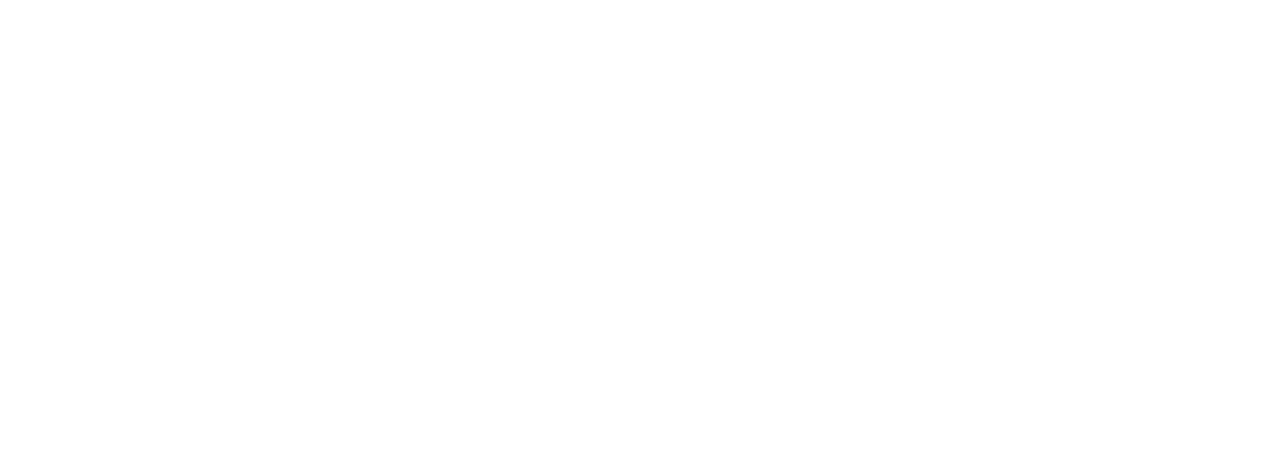
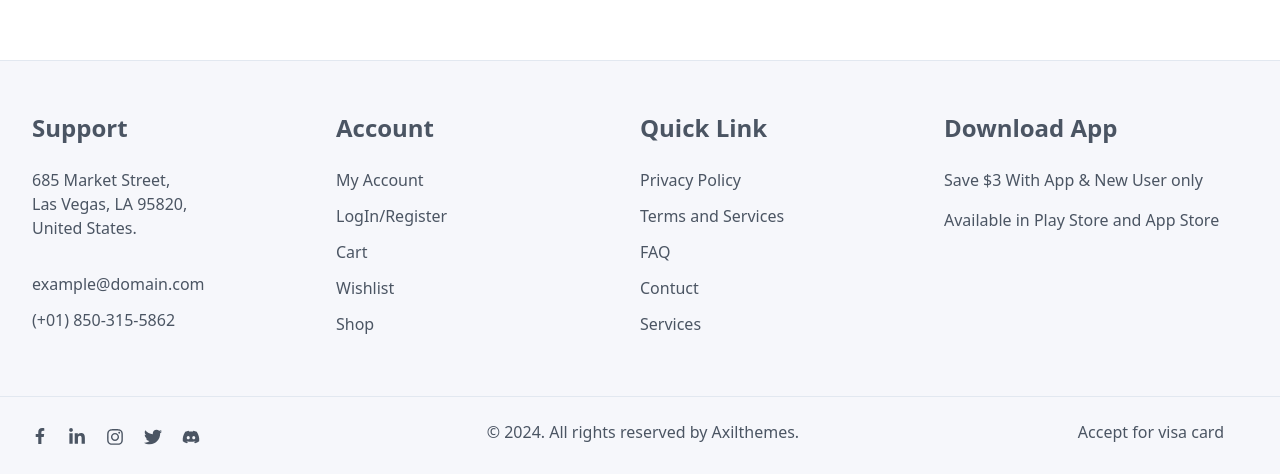
Before and after one commit to rabiul155/fitness-master, a React (Vite) app: page / in a window 1280 px wide. Shown: the part 740-1214 px from the top of the page. Before the commit the page ends 800 px from the top, so only its background shows below. Built offline with nearby package versions, Linux system fonts and the light colour scheme.

Commit message:
nav footer add

```diff
--- a/src/components/shared/Footer/index.tsx
+++ b/src/components/shared/Footer/index.tsx
@@ -1,7 +1,95 @@
-import React from "react";
+import {
+  FaFacebookF,
+  FaInstagram,
+  FaTwitter,
+  FaLinkedinIn,
+  FaDiscord,
+} from "react-icons/fa";
 
 function Footer() {
-  return <div>Footer</div>;
+  return (
+    <footer className=" text-gray-600 bg-[#f6f7fb]">
+      <hr className=" h-1 " />
+      <div className="grid grid-cols-1 lg:grid-cols-4 px-8 py-12">
+        <div>
+          <h3 className="text-2xl font-semibold mb-6">Support</h3>
+          <p className=" mb-8">
+            685 Market Street,
+            <br />
+            Las Vegas, LA 95820,
+            <br />
+            United States.
+          </p>
+          <ul>
+            <li className=" my-3">example@domain.com</li>
+            <li className=" my-3">(+01) 850-315-5862</li>
+          </ul>
+        </div>
+
+        <div>
+          <h3 className="text-2xl font-semibold mb-6">Account</h3>
+          <ul>
+            <li className=" my-3">My Account </li>
+            <li className=" my-3">LogIn/Register </li>
+            <li className=" my-3">Cart </li>
+            <li className=" my-3">Wishlist </li>
+            <li className=" my-3">Shop </li>
+          </ul>
+        </div>
+
+        <div>
+          <h3 className="text-2xl font-semibold mb-6">Quick Link</h3>
+          <ul>
+            <li className=" my-3">Privacy Policy </li>
+            <li className=" my-3">Terms and Services </li>
+            <li className=" my-3">FAQ </li>
+            <li className=" my-3">Contuct </li>
+            <li className=" my-3">Services </li>
+          </ul>
+        </div>
+
+        <div>
+          <h3 className="text-2xl font-semibold mb-6">Download App</h3>
+          <p className="mb-4">Save $3 With App & New User only</p>
+          <p className="mb-12">Available in Play Store and App Store</p>
+        </div>
+      </div>
+      <hr className=" h-1 " />
+      <div className=" sm:flex justify-between px-8 py-5">
+        <div className=" my-6 sm:my-0">
+          <div className=" flex gap-1">
+            <div className=" p-2 pl-0 rounded-full duration-500">
+              <FaFacebookF></FaFacebookF>
+            </div>
+            <div className=" p-2  rounded-full duration-500">
+              <FaLinkedinIn size={18}></FaLinkedinIn>
+            </div>
+            <div className=" p-2  rounded-full duration-500">
+              <FaInstagram size={18}></FaInstagram>
+            </div>
+            <div className=" p-2  rounded-full duration-500">
+              <FaTwitter size={18}></FaTwitter>
+            </div>
+            <div className=" p-2  rounded-full duration-500">
+              <FaDiscord size={18}></FaDiscord>
+            </div>
+          </div>
+        </div>
+        <div className=" my-6 sm:my-0">
+          <p className=" mx-auto">
+            {" "}
+            © 2024. All rights reserved by Axilthemes.
+          </p>
+        </div>
+        <div className=" my-6 sm:my-0">
+          <div className=" flex gap-6">
+            <span>Accept for visa card</span>
+            <div className=" flex gap-3"></div>
+          </div>
+        </div>
+      </div>
+    </footer>
+  );
 }
 
 export default Footer;
--- a/src/components/shared/Navbar/index.tsx
+++ b/src/components/shared/Navbar/index.tsx
@@ -42,23 +42,23 @@
   };
   return (
     <div className="sticky top-0 z-50">
-      <div className=" w-[100%] h-[12vh] bg-[#141c27] shadow-md">
+      <div className=" h-[10vh] bg-[#f6f7fb] shadow-md">
         <div className=" flex h-full justify-between items-center mx-auto w-[90%]">
-          <div className=" flex items-center gap-12 w-full h-[100%] text-white">
+          <div className=" flex items-center gap-12">
             <h1 className="text-lg font-bold flex gap-2 ">
               Fitness
               <span className="  text-yellow-500">Master</span>
             </h1>
             <ul className="hidden md:flex justify-center items-center gap-6">
               {navItem.map((item) => (
-                <li className="nav-link" key={item.nav}>
+                <li className=" font-medium" key={item.nav}>
                   <Link to={"/#"}>{item.nav}</Link>
                 </li>
               ))}
             </ul>
           </div>
           <button onClick={openNav}>
-            <FaBarsStaggered className="h-6 w-6 text-white cursor-pointer md:hidden" />
+            <FaBarsStaggered className="h-5 w-5 cursor-pointer md:hidden" />
           </button>
         </div>
       </div>
@@ -66,21 +66,21 @@
       <div
         className={`${
           nav ? "translate-x-0" : "translate-x-[-100%]"
-        } fixed transition-all transform ease-in-out duration-500 top-0 left-0 bottom-0 w-[80vw] h-[100vh] block md:hidden bg-[#141c27]`}
+        } fixed transition-all transform ease-in-out duration-500 top-0 left-0 bottom-0 w-[80vw] h-[100vh] block md:hidden bg-[#f6f7fb]`}
       >
-        <div className="px-8 py-4">
+        <div className="px-8 py-2">
           <div className="flex justify-between items-center">
-            <h1 className="text-lg text-white font-bold flex gap-2 ">
+            <h1 className="text-lg  font-bold flex gap-2 ">
               Fitness
               <span className="  text-yellow-500">Master</span>
             </h1>
             <button onClick={closeNav} className=" p-4 rounded-full ">
-              <FaXmark className=" h-6 w-6 text-white font-semibold " />
+              <FaXmark className=" h-5 w-5" />
             </button>
           </div>
-          <ul className=" flex flex-col text-white h-full gap-4 z-50">
+          <ul className=" flex flex-col  h-full gap-4 z-50">
             {navItem.map((item) => (
-              <li className="nav-link-mobile" key={item.nav}>
+              <li className="font-medium" key={item.nav}>
                 <Link to={"/#"}>{item.nav}</Link>
               </li>
             ))}
--- a/src/layouts/MainLayout.tsx
+++ b/src/layouts/MainLayout.tsx
@@ -6,7 +6,9 @@
   return (
     <div className="flex flex-col">
       <Navbar />
-      <Outlet />
+      <div className="w-full h-[90vh]">
+        <Outlet />
+      </div>
       <Footer />
     </div>
   );
```
